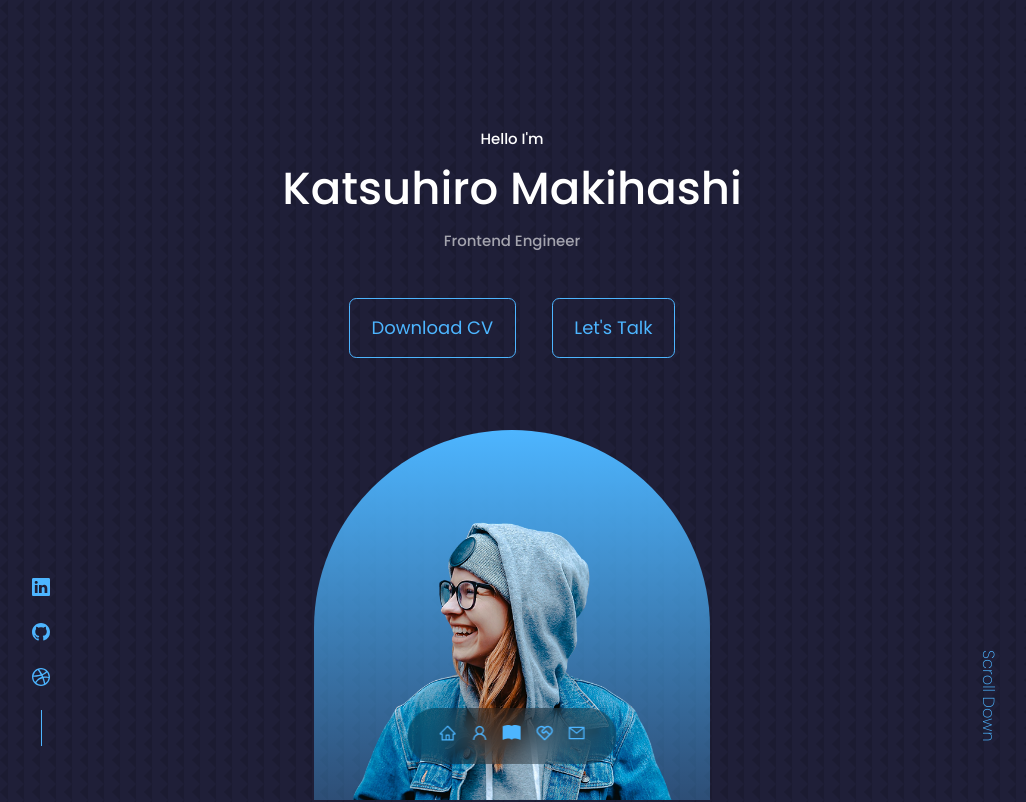
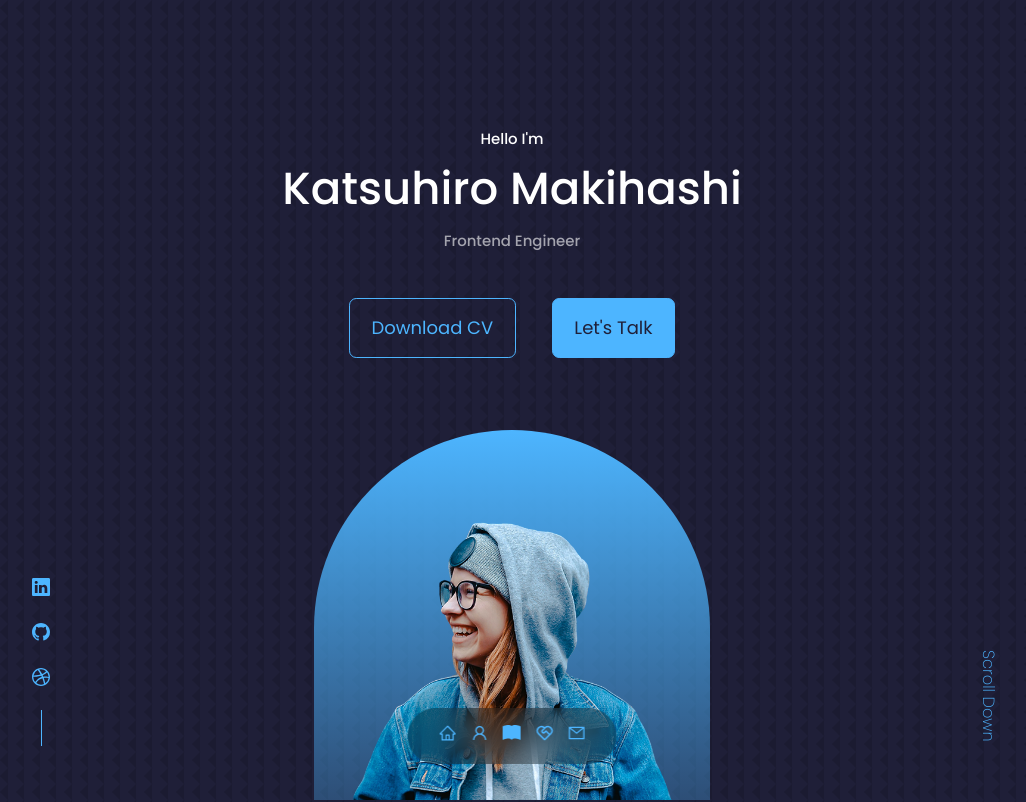
Before and after one commit to makisonfire/react-website, a React (Create React App) app: page / in a window 1280 px wide. Shown: the top 802 px of the page, without its empty margins (128-1154 px from the left). Built offline with nearby package versions, Linux system fonts and the light colour scheme.

Commit message:
fixed a typo in index.css

```diff
--- a/src/index.css
+++ b/src/index.css
@@ -102,7 +102,7 @@ a:hover {
     border-color: transparent;
 }
 
-.bnt-primary {
+.btn-primary {
     background: var(--color-primary);
     color: var(--color-bg);
 }
```
